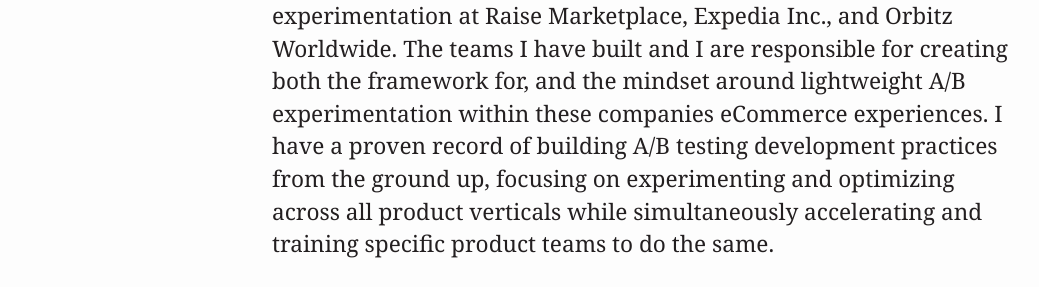
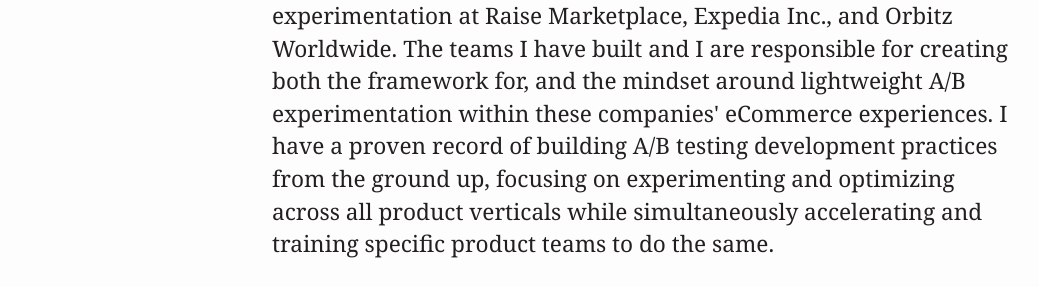
Before and after one commit to billHinderman/resume, a Jekyll site: the page built from index.html, in a window 1280 px wide and 900 px high. Shown: the part 447-734 px from the top of the window, without its empty margins (0-1039 px from the left). Built offline with Jekyll 4.4.1, drawn with Linux system fonts in a browser that asks for light colours; some of the changed text lies outside the part shown.

Commit message:
apostrophe

```diff
--- a/_includes/section-gist.html
+++ b/_includes/section-gist.html
@@ -6,7 +6,7 @@
     </p>
 
     <p>
-      I've led engineering efforts within optimization and experimentation at Raise Marketplace, Expedia Inc., and Orbitz Worldwide. The teams I have built and I are responsible for creating both the framework for, and the mindset around lightweight A/B experimentation within these companies eCommerce experiences.  I have a proven record of building A/B testing development practices from the ground up, focusing on experimenting and optimizing across all product verticals while simultaneously accelerating and training specific product teams to do the same.
+      I've led engineering efforts within optimization and experimentation at Raise Marketplace, Expedia Inc., and Orbitz Worldwide. The teams I have built and I are responsible for creating both the framework for, and the mindset around lightweight A/B experimentation within these companies' eCommerce experiences.  I have a proven record of building A/B testing development practices from the ground up, focusing on experimenting and optimizing across all product verticals while simultaneously accelerating and training specific product teams to do the same.
     </p>
 
     <p>
```
